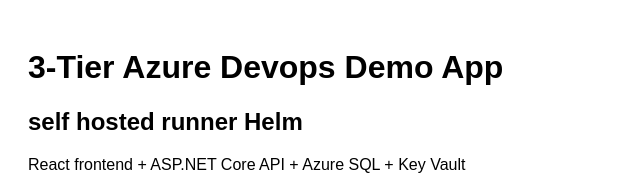
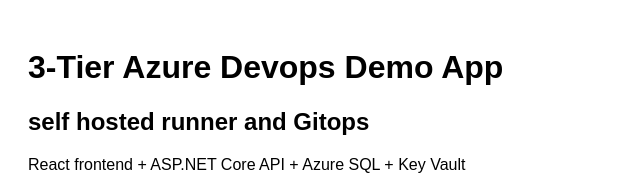
Before and after one commit to lovelu99/azure-devops-three-tier-apps, a React app in the folder frontend/: page / in a window 1280 px wide. Shown: the top 190 px of the page, without its empty margins (0-640 px from the left). Built offline with nearby package versions, Linux system fonts and the light colour scheme; no server answers; the HTML template or start-up script is replaced by a standard one.

Commit message:
frontend modified

```diff
--- a/frontend/src/App.jsx
+++ b/frontend/src/App.jsx
@@ -14,7 +14,7 @@
   return (
     <div style={{ padding: "20px", fontFamily: "Arial" }}>
       <h1>3-Tier Azure Devops Demo App </h1>
-      <h2>self hosted runner Helm</h2>
+      <h2>self hosted runner and Gitops</h2>
       <p>React frontend + ASP.NET Core API + Azure SQL + Key Vault</p>
 
       {error && <p>{error}</p>}
```
